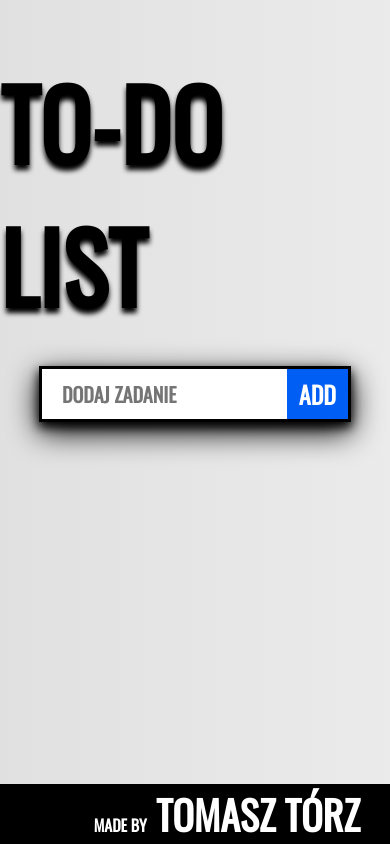
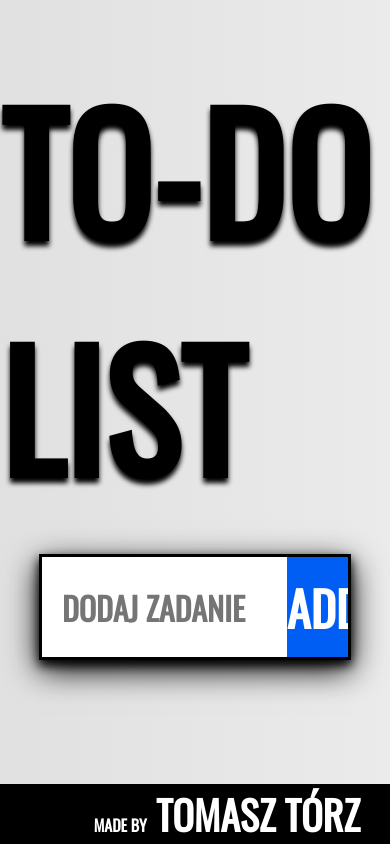
Before and after one commit to lagger/todolist, a plain HTML site: page index.html in a window 390 px wide. Drawn offline with nearby package versions, Linux system fonts and the light colour scheme.

Commit message:
responsive update

```diff
--- a/style.css
+++ b/style.css
@@ -91,7 +91,7 @@ input[type="text"] {
   width: 20%;
   height: 50px;
   font-weight: 900;
-  font-size: 1.5em;
+  font-size: 1.5rem;
   border: none;
   outline: none;
 }
@@ -172,4 +172,18 @@ ul:last-child {
   .taskBox {
     width: 80%;
   }
+  .header h1 {
+    font-size: 10rem;
+  }
+  .button {
+    height: 100px;
+    font-size: 3rem;
+  }
+  input[type="text"] {
+    font-size: 2rem;
+  }
+  li {
+    height: 100px;
+    font-size: 2rem;
+  }
 }
```
